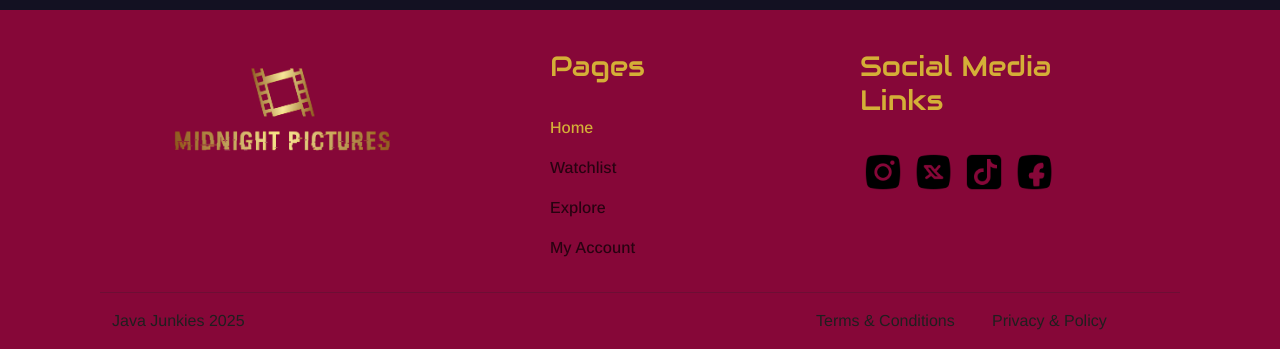
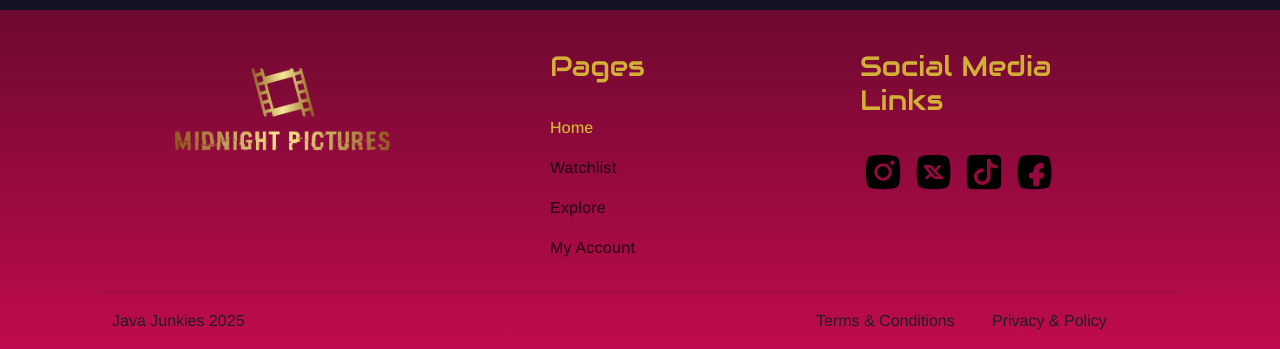
Before and after one commit to gabri3llp/Group7_Semester2_Term4_FinalWebsiteSubmission, a plain HTML site: page Index.html in a window 1280 px wide. Shown: the part 1628-1977 px from the top of the page. Drawn offline with nearby package versions, Linux system fonts and the light colour scheme.

Commit message:
FOOTER FIXED :)

```diff
--- a/css/main.css
+++ b/css/main.css
@@ -74,7 +74,8 @@ nav {
 }
 
 .footer {
-  background-color: #860738;
+  background-image: linear-gradient(to top, #C00B4F, #6d092f);
+
   padding-top: 40px;
   padding-left: 100px;
   padding-right: 100px;
```
